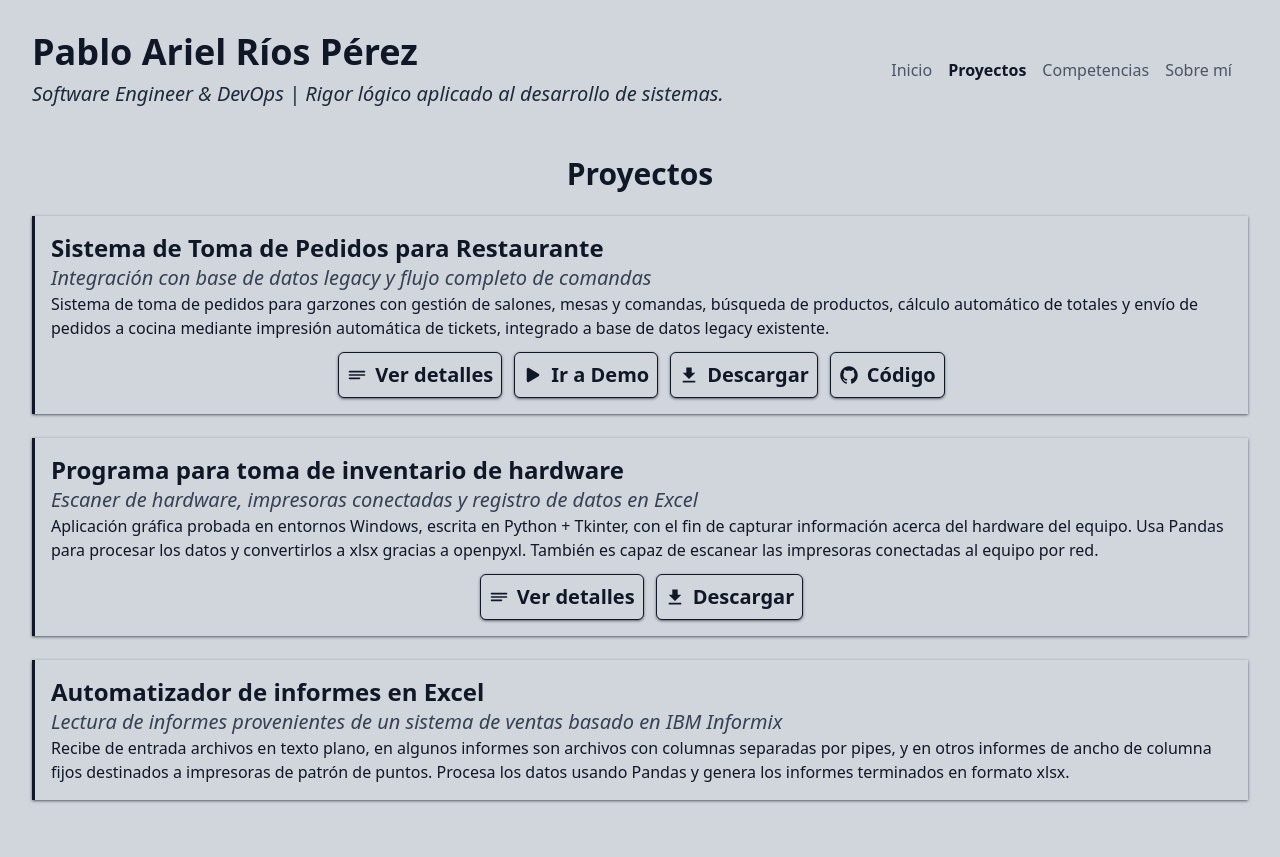
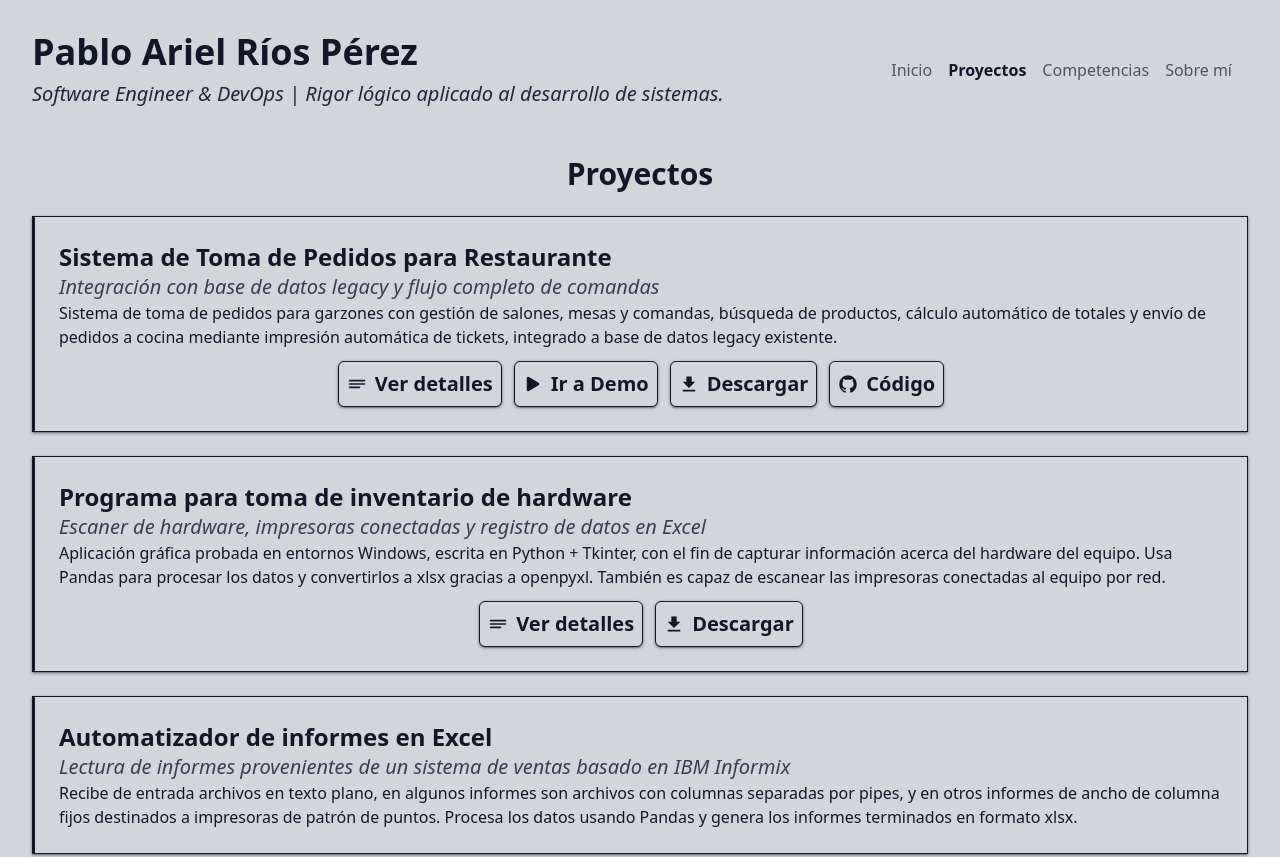
Before and after one commit to prios-vps/pablorios, a Next.js app: page /projects in a window 1280 px wide. Shown: the top 857 px of the page. Built offline with nearby package versions, Linux system fonts and the light colour scheme.

Commit message:
Separando componente proyecto + licencia MIT

```diff
--- a/src/app/projects/page.tsx
+++ b/src/app/projects/page.tsx
@@ -8,37 +8,17 @@ import Link from 'next/link';
 // Importaciones internas
 // Componentes
 import T2 from '@/components/struct/t2';
-import T3 from '@/components/struct/t3';
-import Subtitle from '@/components/struct/subtitle';
-import Description from '@/components/struct/description';
-import DetailBtn from '@/components/project/btn/detail-btn';
-import DemoBtn from '@/components/project/btn/demo-btn';
-import DlBtn from '@/components/project/btn/dl-btn';
-import GithubBtn from '@/components/project/btn/github-btn';
+import ProjectItem from '@/components/project/project-item';
 // Datos
 import { projects } from '@/data/ts/projects';
-// Estilos
-import { defaultPalette } from '@/styles/ts/palette';
 
 export default function ProjectIndex() {
   return (
     <>
       <T2>Proyectos</T2>
-      <ul className='space-y-6'>
+      <ul className='grid grid-cols-1 gap-6'>
         {projects.map((project) => (
-          <li key={project.id} className={`border-l-3 p-4 shadow-sm ${defaultPalette.shadow} ${defaultPalette.darkShadow} hover:shadow-md transition`}>
-            <T3>{project.title}</T3>
-            <Subtitle>{project.subtitle}</Subtitle>
-            <Description>{project.description}</Description>
-            {project.url && (
-              <div className='grid grid-cols-1 mt-3 sm:grid-cols-2 md:flex md:flex-row gap-3 justify-center'>
-                {project.url?.details && <DetailBtn link={project.url.details} />}
-                {project.url?.demo && <DemoBtn link={project.url.demo} />}
-                {project.url?.download && <DlBtn link={project.url.download} />}
-                {project.url?.github && <GithubBtn link={project.url.github} />}
-              </div>
-            )}
-          </li>
+          <ProjectItem key={project.id} project={project} />
         ))}
       </ul>
     </>
--- /dev/null
+++ b/src/components/project/project-item.tsx
@@ -0,0 +1,39 @@
+// 2026 © Pablo Ríos
+// Licencia MIT
+// Item con proyecto individual
+
+// Importaciones internas
+// Componentes
+import T3 from '@/components/struct/t3';
+import Subtitle from '@/components/struct/subtitle';
+import Description from '@/components/struct/description';
+import DetailBtn from '@/components/project/btn/detail-btn';
+import DemoBtn from '@/components/project/btn/demo-btn';
+import DlBtn from '@/components/project/btn/dl-btn';
+import GithubBtn from '@/components/project/btn/github-btn';
+// Estilos
+import { defaultPalette } from '@/styles/ts/palette';
+// Tipo
+import Project from '@/types/project';
+
+interface Props {
+  project: Project;
+}
+
+export default function ProjectItem({ project }: Props) {
+  return (
+    <li className={`border border-l-3 p-6 shadow-sm ${defaultPalette.shadow} ${defaultPalette.darkShadow} hover:shadow-md transition`}>
+      <T3>{project.title}</T3>
+      <Subtitle>{project.subtitle}</Subtitle>
+      <Description>{project.description}</Description>
+      {project.url && (
+        <div className='grid grid-cols-1 mt-3 sm:grid-cols-2 md:flex md:flex-row gap-3 justify-center'>
+          {project.url?.details && <DetailBtn link={project.url.details} />}
+          {project.url?.demo && <DemoBtn link={project.url.demo} />}
+          {project.url?.download && <DlBtn link={project.url.download} />}
+          {project.url?.github && <GithubBtn link={project.url.github} />}
+        </div>
+      )}
+    </li>
+  );
+}
```
Also changed, not shown: 1 other file (tests, documents, lock files or other folders).
